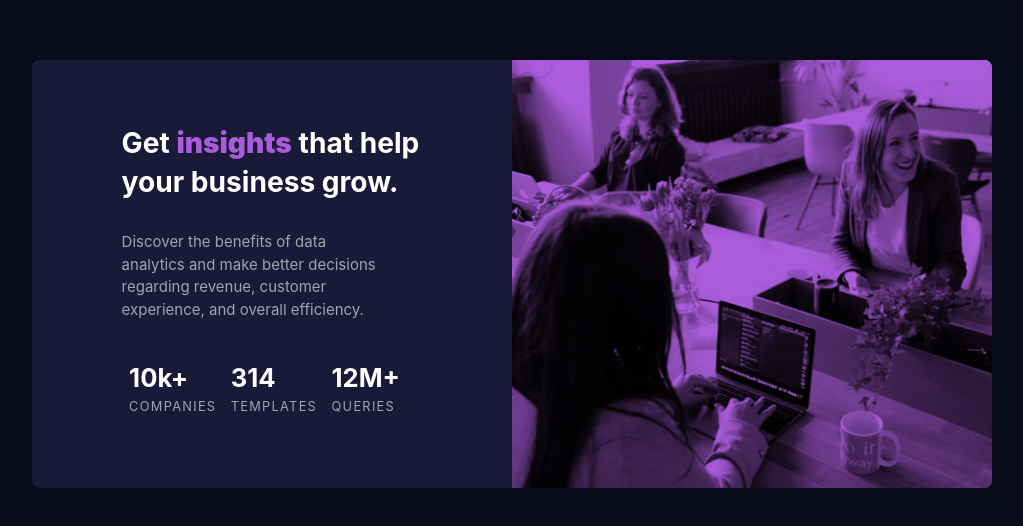
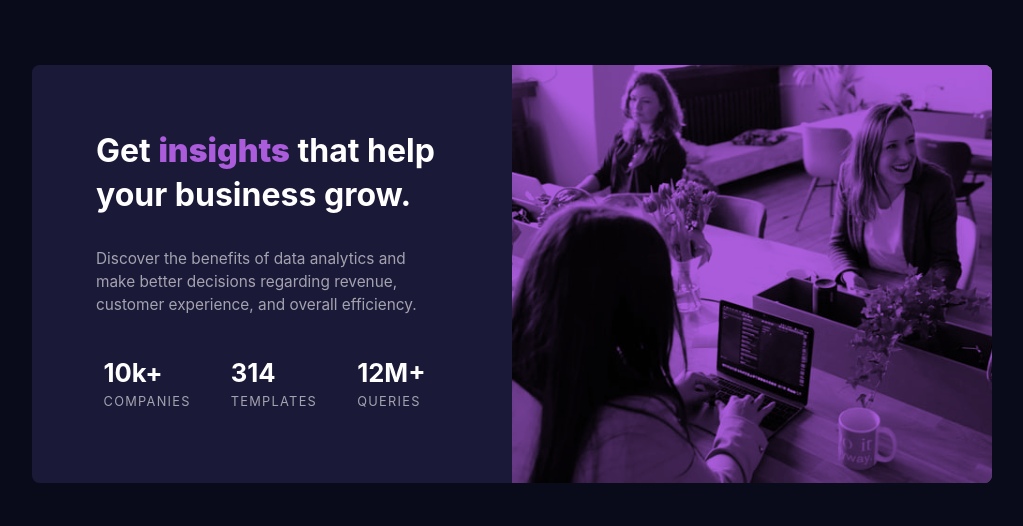
Before and after one commit to Akiz-Ivanov/stats-preview-card-component, a website built with Vite: page index.html in a window 1280 px wide. Shown: the part 126-652 px from the top of the page, without its empty margins (128-1151 px from the left). Built offline with nearby package versions, Linux system fonts and the light colour scheme.

Commit message:
fix: typography

```diff
--- a/index.html
+++ b/index.html
@@ -36,15 +36,15 @@
 
       <section class="card
       flex flex-col justify-center items-center text-center lg:text-left
-      text-white gap-8 px-[clamp(2.25rem,7vw,9rem)] py-[clamp(2.25rem,5vw,6rem)] lg:justify-between lg:items-start
+      text-white gap-8 px-[clamp(2.25rem,5vw,6rem)] py-[clamp(2.25rem,5vw,6rem)] lg:justify-between lg:items-start
       lg:w-1/2 w-full">
 
         <div class="flex flex-col gap-4 lg:gap-8">
-          <h1 class="text-[clamp(1.875rem,2vw,2.7rem)] font-bold leading-tight  md:leading-snug">
+          <h1 class="text-[clamp(1.875rem,2.5vw,3.5rem)] font-bold leading-tight  md:leading-snug">
             Get <strong class="text-soft-violet ">insights</strong> that help your business grow.
           </h1>
 
-          <p class="text-white-transparent-60 text-[clamp(1rem,1vw,1.25rem)]">
+          <p class="text-white-transparent-60 text-[clamp(1rem,1.2vw,1.8rem)]">
             Discover the benefits of data analytics and make better decisions regarding revenue, customer
             experience, and overall efficiency.
           </p>
--- a/src/style.css
+++ b/src/style.css
@@ -36,12 +36,6 @@ body {
     align-items: center;
 }
 
-p {
-    word-wrap: break-word;
-    --webkit-text-wrap: balance;
-    text-wrap: balance;
-}
-
 @layer base {
 
     dt {
@@ -67,3 +61,11 @@ p {
 
     --breakpoint-xs: 30rem;
 }
+
+@media screen and (max-width: 1023px) {
+    p {
+        word-wrap: break-word;
+        --webkit-text-wrap: balance;
+        text-wrap: balance;
+    }
+}
```
Also changed, not shown: screenshots/desktop-screenshot.png.
